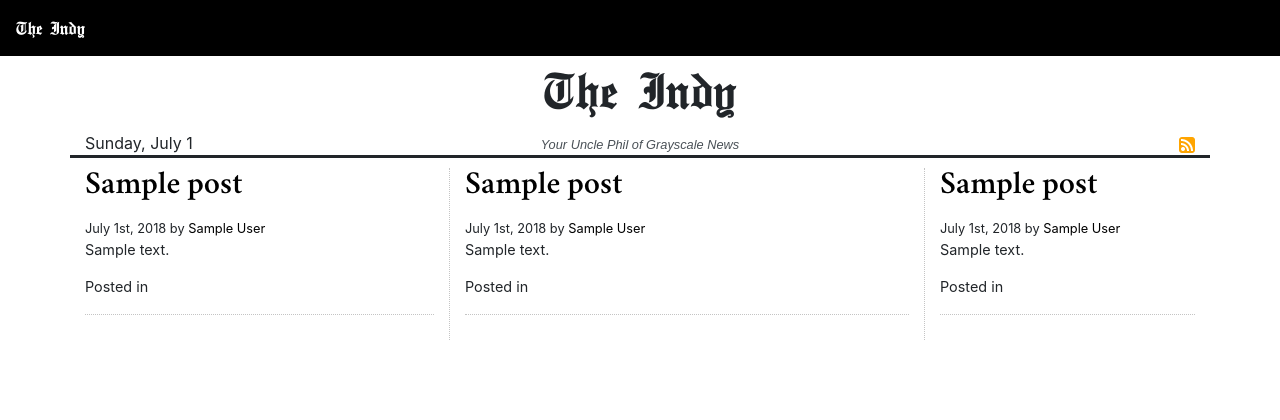
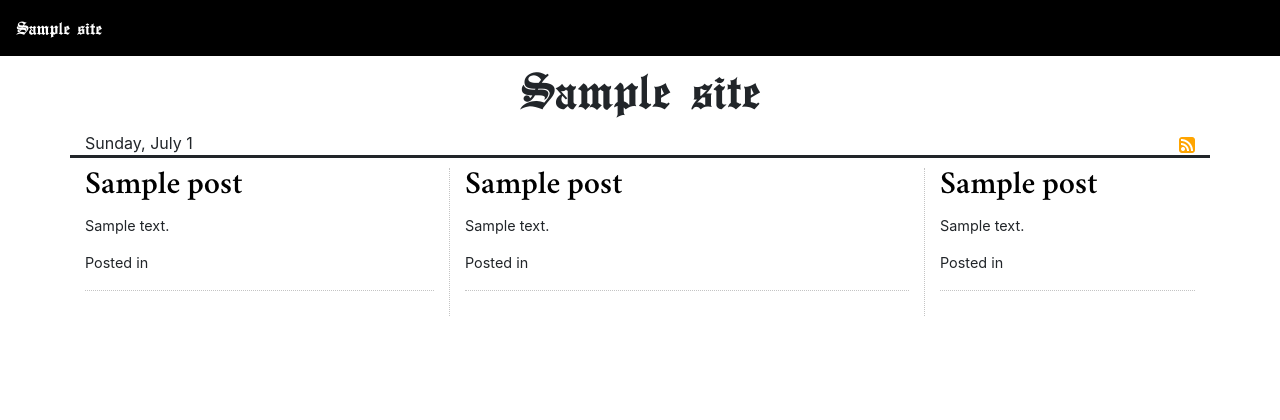
Before and after one commit to newman8r/indytheme, a WordPress theme: template index.php in a window 1280 px wide. Shown: the top 420 px of the page. Run offline with PHP 8.4 and a stand-in for WordPress, Linux system fonts and the light colour scheme; the site name, menu and one post (Sample post) are stand-ins, and other content is empty.

Commit message:
added wp functions for site title and description plus rss link

```diff
--- a/header.php
+++ b/header.php
@@ -4,7 +4,7 @@
 <head>
   <meta charset="utf-8">
 
-  <title>The Indy</title>
+  <title><?php echo(get_bloginfo()) ?></title>
   <meta name="description" content="The Indy">
   <meta name="author" content="TheIndy">
 <link rel="stylesheet" href="https://stackpath.bootstrapcdn.com/bootstrap/4.1.1/css/bootstrap.min.css" integrity="sha384-WskhaSGFgHYWDcbwN70/dfYBj47jz9qbsMId/iRN3ewGhXQFZCSftd1LZCfmhktB" crossorigin="anonymous">
@@ -20,7 +20,7 @@
 <body>
 
   <nav class="navbar navbar-expand-lg navbar-dark bg-dark nav-black">
-    <a class="navbar-brand indy" href="/">The Indy</a>
+    <a class="navbar-brand indy" href="/"><?php echo(get_bloginfo()) ?></a>
     <button class="navbar-toggler" type="button" data-toggle="collapse" data-target="#navbarSupportedContent" aria-controls="navbarSupportedContent" aria-expanded="false" aria-label="Toggle navigation">
       <span class="navbar-toggler-icon"></span>
     </button>
--- a/index.php
+++ b/index.php
@@ -1,12 +1,11 @@
 <?php
 get_header();
  ?>
-
 <div class="container">
 <div class="row">
 
 <div class="col" align="center">
-  <h1 class="indy front-title">The Indy</h1>
+  <h1 class="indy front-title"><?php echo(get_bloginfo()) ?></h1>
 </div>
 </div>
 
@@ -19,11 +18,11 @@ echo "$mydate[weekday], $mydate[month] $mydate[mday]";
   </div>
 
 <div class="col-6" align="center">
-<span class="tagline">Your Uncle Phil of Grayscale News</span>
+<span class="tagline"><?php echo(get_bloginfo('description')) ?></span>
 </div>
 
 <div class="col-3 right">
-<img class="top-icon" src="/wp-content/themes/indy/media/rss.png" />
+<a href="/feed"><img class="top-icon" src="<?php echo(get_theme_file_uri()) ?>/media/rss.png" /></a>
 </div>
 
 </div>
@@ -39,8 +38,7 @@ echo "$mydate[weekday], $mydate[month] $mydate[mday]";
   <!-- Display the Title as a link to the Post's permalink. -->
   <h2 class="headline"><a href="<?php the_permalink() ?>" rel="bookmark" title="Permanent Link to <?php the_title_attribute(); ?>"><?php the_title(); ?></a></h2>
 
-  <!-- Display the date (November 16th, 2009 format) and a link to other posts by this posts author. -->
-  <small><?php the_time( 'F jS, Y' ); ?> by <?php the_author_posts_link(); ?></small>
+
 
   <div class="entry">
   <?php the_excerpt(); ?>
@@ -66,8 +64,6 @@ echo "$mydate[weekday], $mydate[month] $mydate[mday]";
    <!-- Display the Title as a link to the Post's permalink. -->
    <h2 class="headline"><a href="<?php the_permalink() ?>" rel="bookmark" title="Permanent Link to <?php the_title_attribute(); ?>"><?php the_title(); ?></a></h2>
 
-   <!-- Display the date (November 16th, 2009 format) and a link to other posts by this posts author. -->
-   <small><?php the_time( 'F jS, Y' ); ?> by <?php the_author_posts_link(); ?></small>
 
     <div class="entry">
     	<?php the_content(); ?>
@@ -97,8 +93,6 @@ echo "$mydate[weekday], $mydate[month] $mydate[mday]";
      <!-- Display the Title as a link to the Post's permalink. -->
      <h2 class="headline"><a href="<?php the_permalink() ?>" rel="bookmark" title="Permanent Link to <?php the_title_attribute(); ?>"><?php the_title(); ?></a></h2>
 
-     <!-- Display the date (November 16th, 2009 format) and a link to other posts by this posts author. -->
-     <small><?php the_time( 'F jS, Y' ); ?> by <?php the_author_posts_link(); ?></small>
 
       <div class="entry">
       	<?php the_content(); ?>
--- a/style.css
+++ b/style.css
@@ -138,13 +138,13 @@ font-weight: bold;
 
 @font-face {
     font-family: EnglishTowne;
-    src: url('/wp-content/themes/indy/fonts/EnglishTowne.ttf');
+    src: url('./fonts/EnglishTowne.ttf');
     font-weight: normal;
 }
 
 @font-face {
     font-family: Crimson;
-    src: url('/wp-content/themes/indy/fonts/Crimson-Semibold.otf');
+    src: url('./fonts/Crimson-Semibold.otf');
     font-weight: normal;
 }
 
```
